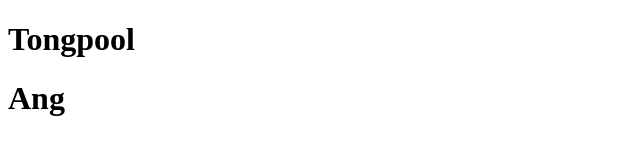
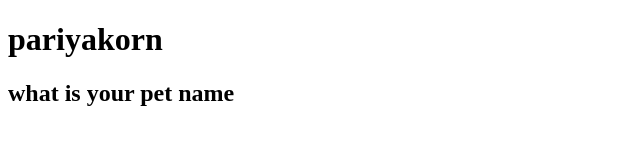
Before and after one commit to proudpriyakorn/git-sample-project, a plain HTML site: page website_project/index.html in a window 1280 px wide. Shown: the whole page, without its empty margins (0-640 px from the left). Drawn offline with Linux system fonts and the light colour scheme.

Commit message:
update pet name

```diff
--- a/website_project/index.html
+++ b/website_project/index.html
@@ -7,8 +7,7 @@
 </head>
 <body>
 
-    <h1>Tongpool </h1>
-    <h1>Ang </h1>
-
+    <h1>pariyakorn </h1>
+    <h2>what is  your pet name</h2>
 </body>
 </html>
```
